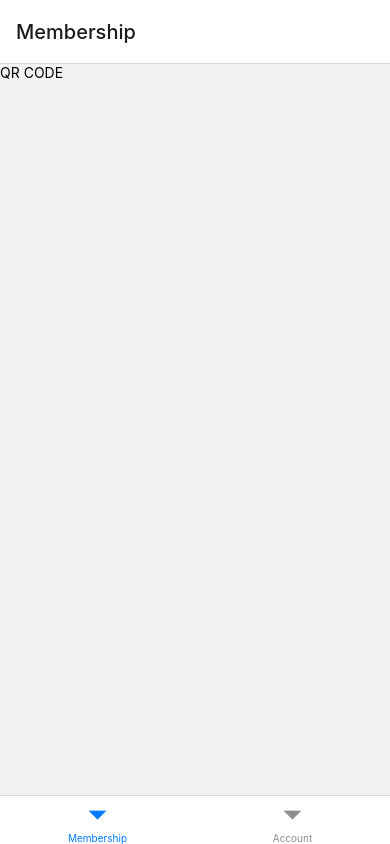
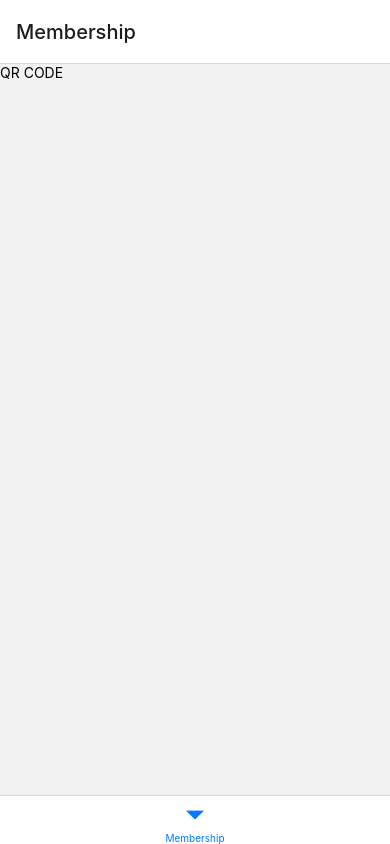
Before and after one commit to Jmac0/showChoirApp, a React Native app: screen / in a window 390 px wide. Built offline with nearby package versions, Linux system fonts and the light colour scheme.

Commit message:
Setting up screens authenticated or non-authenticated users

```diff
--- a/src/screens/BottomTabs.navigator.tsx
+++ b/src/screens/BottomTabs.navigator.tsx
@@ -1,25 +1,30 @@
-import React from 'react';
+import React, { useState } from 'react';
 import { createBottomTabNavigator } from '@react-navigation/bottom-tabs';
 import { MemberQrCode } from './MemberQrCode';
 import { Account } from './Account';
 
 export const BottomTabsNavigator: React.FC = () => {
   const BottomTabs = createBottomTabNavigator();
+  const [isAuth, setIsAuth] = useState(true);
   return (
     <BottomTabs.Navigator
       screenOptions={({}) => ({
         headerTitleStyle: { fontSize: 20 },
       })}>
+      {isAuth ? (
         <BottomTabs.Screen
           name="Home"
           component={MemberQrCode}
           options={{ title: 'Membership' }}
         />
+      ) : (
+        /*screens for create account & forgot password ect */
         <BottomTabs.Screen
           name="Account"
           component={Account}
           options={{ title: 'Account' }}
         />
+      )}
     </BottomTabs.Navigator>
   );
 };
```
Lines whose indentation alone changed are shown as unchanged.
